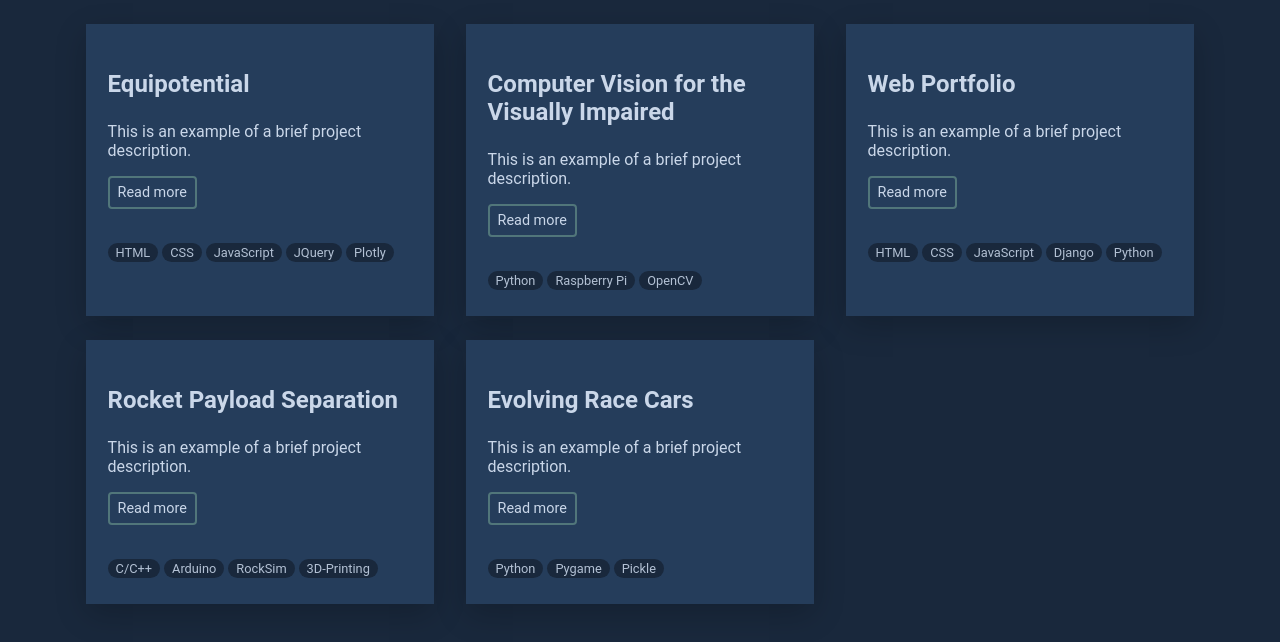
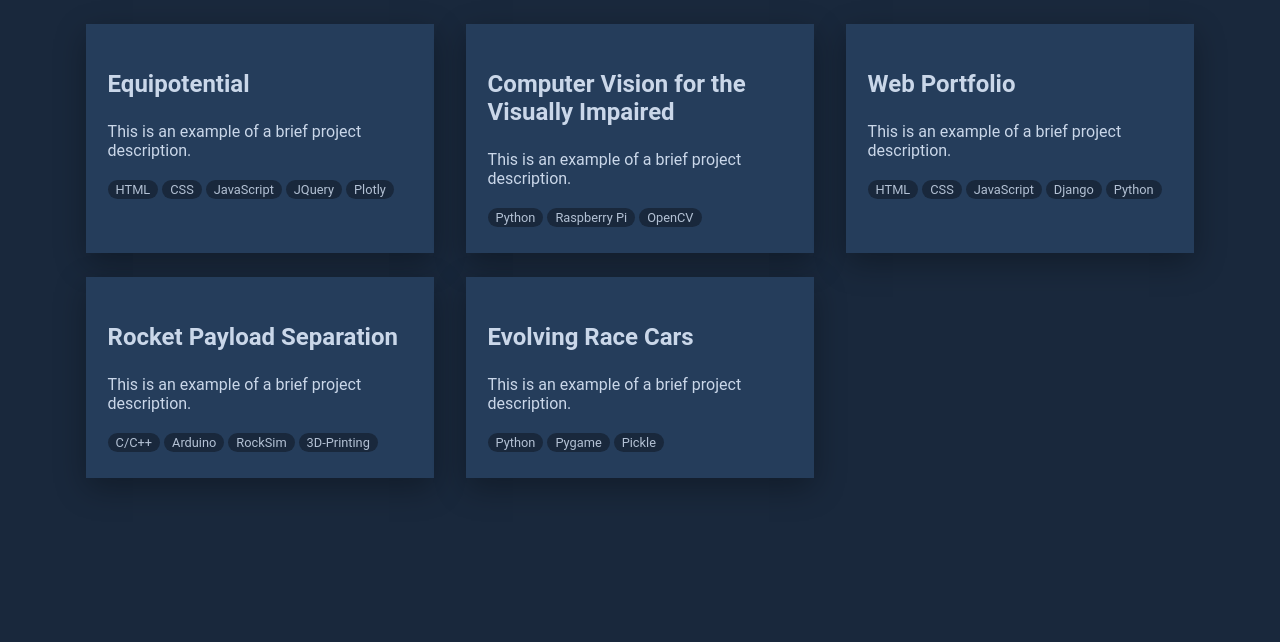
Before and after one commit to hRyoma/hRyoma.github.io, a plain HTML site: page portfolio/index.html in a window 1280 px wide. Shown: the part 222-864 px from the top of the page. After the commit the page ends 800 px from the top, so only its background shows below. Drawn offline with Linux system fonts and the light colour scheme.

Commit message:
Added hover lift effect on cards, fixed links

```diff
--- a/css/portfolio/index.css
+++ b/css/portfolio/index.css
@@ -6,16 +6,24 @@
     margin: 0 auto;
 }
 .card {
+    color: var(--c-primary-text);
+    text-decoration: none;
     background-color: var(--c-primary-2);
     min-height: 10rem;
     max-width: 40rem;
     padding: 1.35em;
-    box-shadow: 0 10px 30px rgba(0, 0, 0, 0.2);
+    box-shadow: 0 10px 30px rgba(0, 0, 0, 0.3);
+    transition: all 0.3s ease-in-out;
+}
+.card:hover {
+    box-shadow: 0 10px 20px 10px rgba(0, 0, 0, 0.4);
+    transform: translate(0px, -5px);
 }
 
 .card .title {
     font-size: 1.5rem;
     font-weight: 700;
+    transition: all 0.2s ease-in-out;
 }
 
 .card button {
@@ -36,6 +44,10 @@
     border-color: var(--c-accent);
 }
 
+.card hr {
+    opacity: 0.7;
+}
+
 .tags {
     display: inline;
     padding: 0;
--- a/portfolio/index.html
+++ b/portfolio/index.html
@@ -54,12 +54,9 @@
         <div class="container">
             <div class="grid">
 
-                <div class="card">
+                <a class="card" href="equipotential.html">
                     <p class="title">Equipotential</p>
                     <p class="description">This is an example of a brief project description.</p>
-                    <form method="post" action="equipotential.html">
-                        <button type="submit">Read more</button>
-                    </form>
                     <ul class="tags">
                         <li>HTML</li>
                         <li>CSS</li>
@@ -67,27 +64,21 @@
                         <li>JQuery</li>
                         <li>Plotly</li>
                     </ul>
-                </div>
+                </a>
 
-                <div class="card">
+                <a class="card" href="computer-vision.html">
                     <p class="title">Computer Vision for the Visually Impaired</p>
                     <p class="description">This is an example of a brief project description.</p>
-                    <form method="post" action="computer-vision.html">
-                        <button type="submit">Read more</button>
-                    </form>
                     <ul class="tags">
                         <li>Python</li>
                         <li>Raspberry Pi</li>
                         <li>OpenCV</li>
                     </ul>
-                </div>
+                </a>
 
-                <div class="card">
+                <a class="card" href="web-portfolio.html">
                     <p class="title">Web Portfolio</p>
                     <p class="description">This is an example of a brief project description.</p>
-                    <form method="post" action="web-portfolio.html">
-                        <button type="submit">Read more</button>
-                    </form>
                     <ul class="tags">
                         <li>HTML</li>
                         <li>CSS</li>
@@ -95,34 +86,28 @@
                         <li>Django</li>
                         <li>Python</li>
                     </ul>
-                </div>
+                </a>
 
-                <div class="card">
+                <a class="card" href="rocket-payload-separation.html">
                     <p class="title">Rocket Payload Separation</p>
                     <p class="description">This is an example of a brief project description.</p>
-                    <form method="post" action="rocket-payload-separation.html">
-                        <button type="submit">Read more</button>
-                    </form>
                     <ul class="tags">
                         <li>C/C++</li>
                         <li>Arduino</li>
                         <li>RockSim</li>
                         <li>3D-Printing</li>
                     </ul>
-                </div>
+                </a>
 
-                <div class="card">
+                <a class="card" href="evolving-race-cars.html">
                     <p class="title">Evolving Race Cars</p>
                     <p class="description">This is an example of a brief project description.</p>
-                    <form method="post" action="evolving-race-cars.html">
-                        <button type="submit">Read more</button>
-                    </form>
                     <ul class="tags">
                         <li>Python</li>
                         <li>Pygame</li>
                         <li>Pickle</li>
                     </ul>
-                </div>
+                </a>
 
             </div>
         </div>
```
